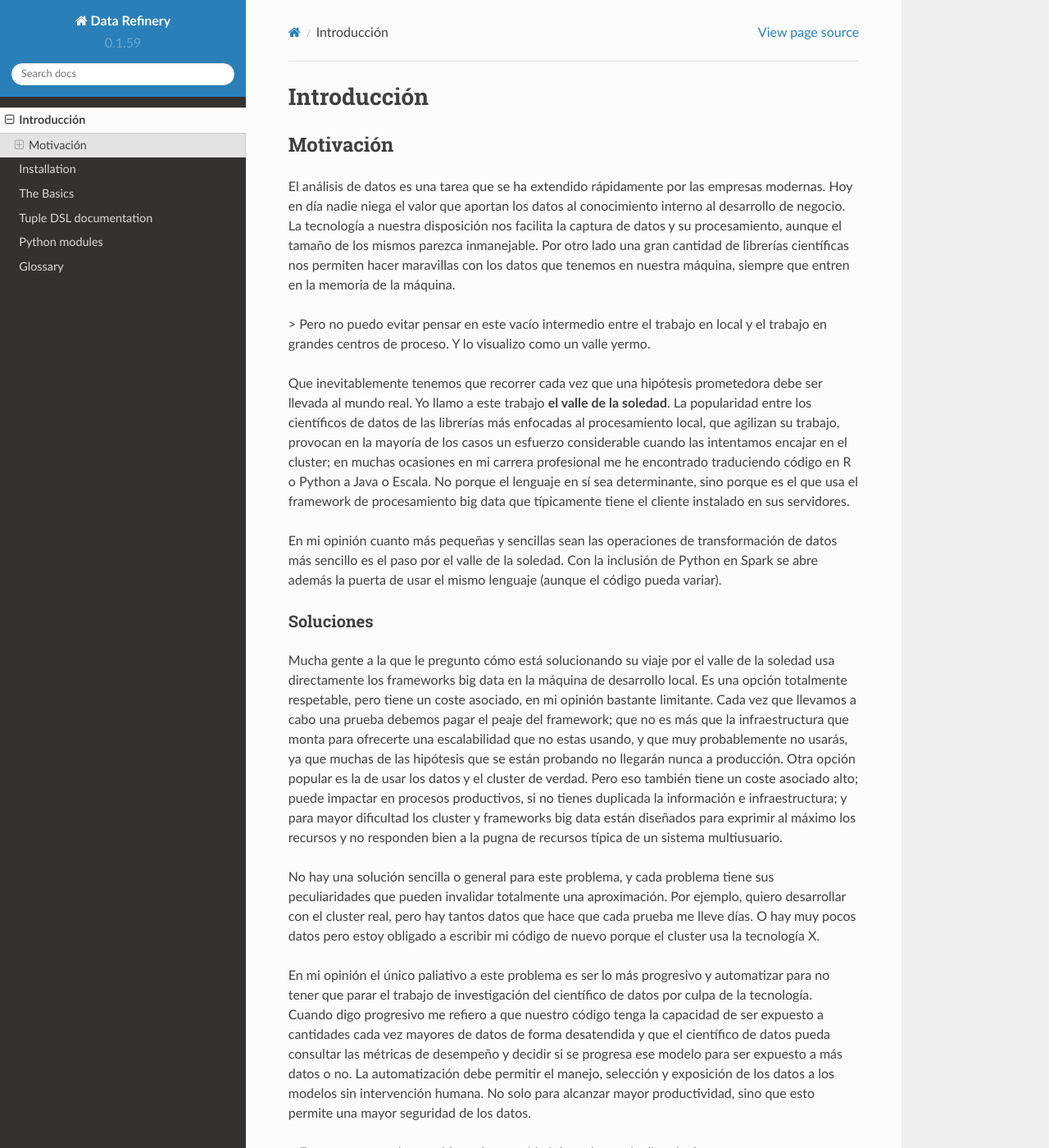
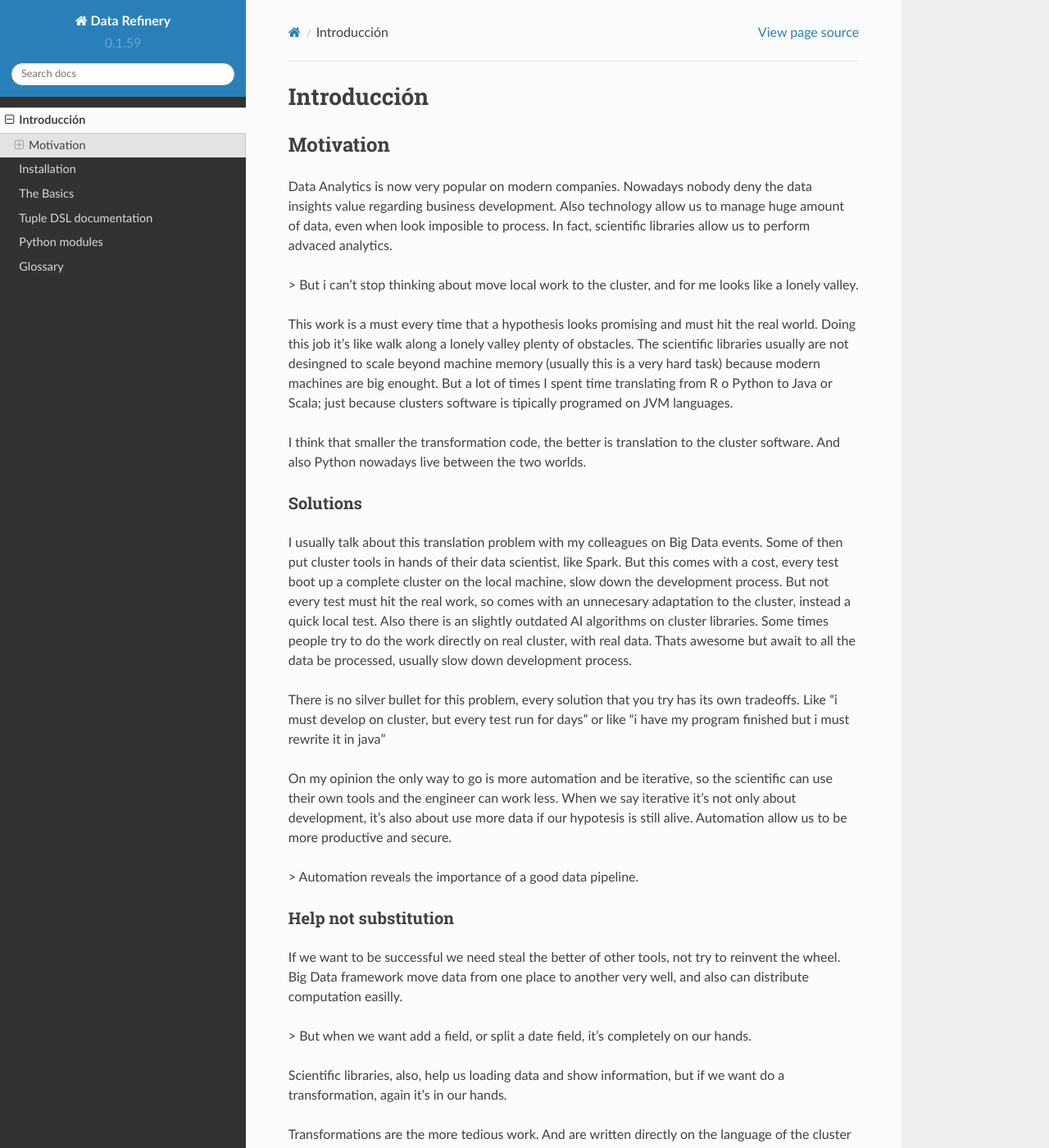
Before and after one commit to BBVA/data-refinery, a Sphinx documentation site: the page built from docs/source/introduction.rst, in a window 1280 px wide and 1400 px high. Shown: the whole window at 82% size. Built offline with Sphinx 7.4.7 and the Read the Docs theme 2.0.0, drawn with Linux system fonts in a browser that asks for light colours; some of the changed text lies outside the part shown.

Commit message:
introduction translated

```diff
--- a/docs/source/introduction.rst
+++ b/docs/source/introduction.rst
@@ -1,51 +1,48 @@
 Introducción
 ============
 
-Motivación
+Motivation
 ----------
+Data Analytics is now very popular on modern companies. Nowadays nobody deny the data insights value regarding business development. Also technology allow us to manage huge amount of data, even when look imposible to process. In fact, scientific libraries allow us to perform advaced analytics.
 
-El análisis de datos es una tarea que se ha extendido rápidamente por las empresas modernas. Hoy en día nadie niega el valor que aportan los datos al conocimiento interno al desarrollo de negocio. La tecnología a nuestra disposición nos facilita la captura de datos y su procesamiento, aunque el tamaño de los mismos parezca inmanejable. Por otro lado una gran cantidad de librerías científicas nos permiten hacer maravillas con los datos que tenemos en nuestra máquina, siempre que entren en la memoria de la máquina.
+> But i can't stop thinking about move local work to the cluster, and for me looks like a lonely valley.
 
-> Pero no puedo evitar pensar en este vacío intermedio entre el trabajo en local y el trabajo en grandes centros de proceso. Y lo visualizo como un valle yermo.
+This work is a must every time that a hypothesis looks promising and must hit the real world. Doing this job it's like walk along a lonely valley plenty of obstacles. The scientific libraries usually are not desingned to scale beyond machine memory (usually this is a very hard task) because modern machines are big enought. But a lot of times I spent time translating from R o Python to Java or Scala; just because clusters software is tipically programed on JVM languages.
 
-Que inevitablemente tenemos que recorrer cada vez que una hipótesis prometedora debe ser llevada al mundo real. Yo llamo a este trabajo **el valle de la soledad**. La popularidad entre los científicos de datos de las librerías más enfocadas al procesamiento local, que agilizan su trabajo, provocan en la mayoría de los casos un esfuerzo considerable cuando las intentamos encajar en el cluster; en muchas ocasiones en mi carrera profesional me he encontrado traduciendo código en R o Python a Java o Escala. No porque el lenguaje en sí sea determinante, sino porque es el que usa el framework de procesamiento big data que típicamente tiene el cliente instalado en sus servidores.
+I think that smaller the transformation code, the better is translation to the cluster software. And also Python nowadays live between the two worlds.
 
-En mi opinión cuanto más pequeñas y sencillas sean las operaciones de transformación de datos más sencillo es el paso por el valle de la soledad. Con la inclusión de Python en Spark se abre además la puerta de usar el mismo lenguaje (aunque el código pueda variar).
+Solutions
+~~~~~~~~~
+I usually talk about this translation problem with my colleagues on Big Data events. Some of then put cluster tools in hands of their data scientist, like Spark. But this comes with a cost, every test boot up a complete cluster on the local machine, slow down the development process. But not every test must hit the real work, so comes with an unnecesary adaptation to the cluster, instead a quick local test. Also there is an slightly outdated AI algorithms on cluster libraries.
+Some times people try to do the work directly on real cluster, with real data. Thats awesome but await to all the data be processed, usually slow down development process.
 
-Soluciones
-~~~~~~~~~~
+There is no silver bullet for this problem, every solution that you try has its own tradeoffs. Like "i must develop on cluster, but every test run for days" or like "i have my program finished but i must rewrite it in java"
 
-Mucha gente a la que le pregunto cómo está solucionando su viaje por el valle de la soledad usa directamente los frameworks big data en la máquina de desarrollo local. Es una opción totalmente respetable, pero tiene un coste asociado, en mi opinión bastante limitante. Cada vez que llevamos a cabo una prueba debemos pagar el peaje del framework; que no es más que la infraestructura que monta para ofrecerte una escalabilidad que no estas usando, y que muy probablemente no usarás, ya que muchas de las hipótesis que se están probando no llegarán nunca a producción.
-Otra opción popular es la de usar los datos y el cluster de verdad. Pero eso también tiene un coste asociado alto; puede impactar en procesos productivos, si no tienes duplicada la información e infraestructura; y para mayor dificultad los cluster y frameworks big data están diseñados para exprimir al máximo los recursos y no responden bien a la pugna de recursos típica de un sistema multiusuario.
+On my opinion the only way to go is more automation and be iterative, so the scientific can use their own tools and the engineer can work less. When we say iterative it's not only about development, it's also about use more data if our hypotesis is still alive. Automation allow us to be more productive and secure.
 
-No hay una solución sencilla o general para este problema, y cada problema tiene sus peculiaridades que pueden invalidar totalmente una aproximación. Por ejemplo, quiero desarrollar con el cluster real, pero hay tantos datos que hace que cada prueba me lleve días. O hay muy pocos datos pero estoy obligado a escribir mi código de nuevo porque el cluster usa la tecnología X.
+>  Automation reveals the importance of a good data pipeline.
 
-En mi opinión el único paliativo a este problema es ser lo más progresivo y automatizar para no tener que parar el trabajo de investigación del científico de datos por culpa de la tecnología. Cuando digo progresivo me refiero a que nuestro código tenga la capacidad de ser expuesto a cantidades cada vez mayores de datos de forma desatendida y que el científico de datos pueda consultar las métricas de desempeño y decidir si se progresa ese modelo para ser expuesto a más datos o no. La automatización debe permitir el manejo, selección y exposición de los datos a los modelos sin intervención humana. No solo para alcanzar mayor productividad, sino que esto permite una mayor seguridad de los datos.
+Help not substitution
+~~~~~~~~~~~~~~~~~~~~~
+If we want to be successful we need steal the better of other tools, not try to reinvent the wheel. Big Data framework move data from one place to another very well, and also can distribute computation easilly.
 
->  En este punto se hace evidente la necesidad de un buen pipeline de datos.
+> But when we want add a field, or split a date field, it's completely on our hands.
 
-Apoyo en lo existente, no sustitución
-~~~~~~~~~~~~~~~~~~~~~~~~~~~~~~~~~~~~~
+Scientific libraries, also, help us loading data and show information, but if we want do a transformation, again it's in our hands.
 
-Si queremos tener éxito y ser competitivos necesitamos que nuestras estrategias sean rápidas y económicas. Y en el caso de la transformación de datos debemos apuntar a generar código que no sea ya facilitado por frameworks (que hacen muy bien esta tarea). Los frameworks de big data facilitan sobretodo el mover los datos de un sitio a otro; por ejemplo, leer de un csv y hacer un join con los datos de un Cassandra para alimentar un Elastic Search.
+Transformations are the more tedious work. And are written directly on the language of the cluster or notebook. The data refinery library comes to help here, giving you code that runs on cluster or notebook. This library it's not a complete ETL solution, but proves to be a huge help when things going real.
 
-> Pero cuando queremos añadir un campo, o dividir una fecha entre sus campos individuales, queda totalmente en nuestras manos.
+This can be done thanks it's minimalist interface and contained scope. Library only do one thing very well, transform data. It build a function that you can use anywhere. So if you need run a small script, you can use it, or if you need to scale up the process, you can use Spark.
 
-De una forma similar las librerías científicas también te ayudan a cargar ficheros y a pintar gráficas. Pero cuando tenemos que hacer operaciones sobre campos, de nuevo, recae sobre nuestro código.
+Focus on streaming
+~~~~~~~~~~~~~~~~~~
 
-Y es precisamente este código el que tediosamente provoca más trabajo. Dando lugar al valle de la soledad, cuando tenemos que estar adaptando código para pasar de un framework a otro, solos, sin ayuda alguna. La librería ETL viene a facilitarnos la vida con una base de código que podemos usar en cualquier punto del proceso. Aunque no siendo una solución completa, si que ha demostrado reducir el tiempo necesario para llevar a cabo los ELT necesarios y reducir drásticamente el tiempo necesario para adaptar el código de los frameworks locales al cluster de producción.
+Real world is not static, never stop, so we focus on streaming solutions. Sometimes people ask me "where i config the data file?" or "how i obtain all the values of the column?. On streaming environment you only have two things, a function and the current row. If you have a file, it's your work to split into rows and pass it to the transform function. Streamings are endless so you can't know all the values of a column.
 
-Esto se consigue mediante el interfaz minimalista que usa. En lugar de pretender ser una solución global (como spark que cada vez aúna más funcionalidad) simplemente te entrega una sola función de código a la que le pasas los datos y te da los datos transformados en base a los metadatos que se le provee. Esto implica que la solución deja al framework el dimensionamiento, mientras que la función solo se preocupa de transformar los datos.
+As we say, this library does not do work that other frameworks do better. Pandas and Spark can load files easily and send results elsewhere. I strongly recommend you use a framework where you find confortable, and use this library as help.
 
-Enfocado desde el streaming
-~~~~~~~~~~~~~~~~~~~~~~~~~~~
+Data scientist are usually used to work with Pandas. Its interface is based on columns, very efficient on batch, but not on streaming. If you are used to Pandas, maybe this approach will twist your mind.
 
-Esta decisión de diseño puede resultar muy alienante a aquellos más experimentados con soluciones ETL completas. En ocasiones me encuentro con comentarios como: “donde le paso los datos” o “como puedo recorrer una columna”. Para resolver este tipo de dudas debemos recordar que la librería trabaja a nivel de fila, o como se describe en las aplicaciones en streaming, a nivel de un solo evento. Un fichero normalmente está compuesto por muchos eventos, a si que tienes que extraer los eventos uno por uno y pasarlos por la función que te entrega la librería para obtenerlos transformados.
+> Work thinking about row not column.
 
-Como hemos explicado la librería no va a abordar las tareas que ya hacen los frameworks especializados; porque lo hacen mejor de lo que podemos pretender nosotros. Pandas, por ejemplo, te permite cargar un fichero con una solo línea de código, y Spark también; te recomiendo usar uno de estos frameworks y mapear las filas con la función de la librería.
-
-En la cuestión de columna también hay cierta confusión, creo que debido a la forma común de trabajar con los datos que vienen estableciendo los dataframes en los últimos años. Estos son estructuras columnares, muy adecuados y eficientes cuando tenemos un fichero finito y completo de datos entre manos. Pero la librería de ETL, de nuevo, trabaja a nivel de evento, aproximación opuesta en principio al paradigma columnar, por lo que a priori implica un pequeño cambio de enfoque para los datascientist.
-
-> Trabajar pensando en los eventos y no en las columnas de datos.
-
-Y está limitado en este aspecto porque está diseñado desde la suposición de que todos los datos son stream infinitos; lo que permite el poder pasar los datos de forma progresiva; también permite el ahorro de una gran cantidad de recursos de la máquina facilitando su uso en la máquina local o en entornos con los recursos limitados; y también ofrece una solución que funciona en streaming, de modo que es más sencillo de usar en entornos productivos, al mismo tiempo de que se puede usar como un batch tradicional con un pipe de linux.
+This approach it's resource friendly, and you can use on any machine, you only need one row in memory.
```
